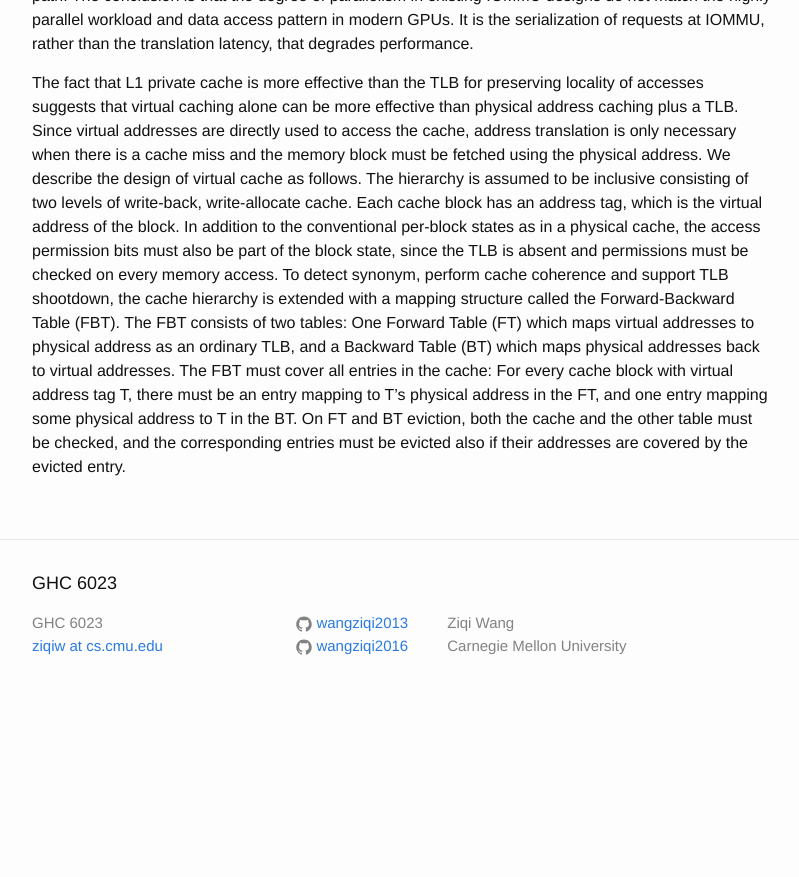
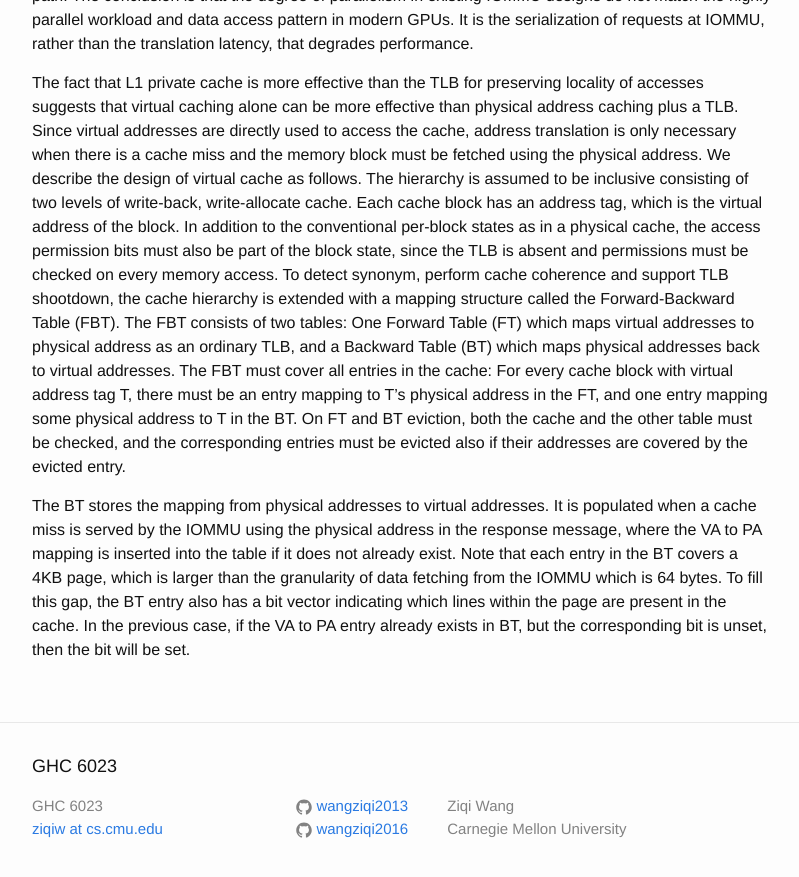
Before and after one commit to wangziqi2013/wangziqi2013.github.io, a Jekyll site: the page built from _posts/2018-12-30-filtering-translation-bandwidth-with-virtual-caching.markdown, in a window 1280 px wide and 900 px high, scrolled down 1186 px. Shown: the top 877 px of the window, without its empty margins (238-1037 px from the left). Built offline with Jekyll 4.4.1, drawn with Linux system fonts in a browser that asks for light colours; before the commit the page ends 1903 px from its top, so only the background shows below that.

Commit message:
Adding BT

```diff
--- a/_posts/2018-12-30-filtering-translation-bandwidth-with-virtual-caching.markdown
+++ b/_posts/2018-12-30-filtering-translation-bandwidth-with-virtual-caching.markdown
@@ -55,3 +55,10 @@ addresses back to virtual addresses. The FBT must cover all entries in the cache
 address tag T, there must be an entry mapping to T's physical address in the FT, and one entry mapping some physical
 address to T in the BT. On FT and BT eviction, both the cache and the other table must be checked, and the corresponding
 entries must be evicted also if their addresses are covered by the evicted entry.
+
+The BT stores the mapping from physical addresses to virtual addresses. It is populated when a cache miss is served by
+the IOMMU using the physical address in the response message, where the VA to PA mapping is inserted into the table if
+it does not already exist. Note that each entry in the BT covers a 4KB page, which is larger than the granularity of
+data fetching from the IOMMU which is 64 bytes. To fill this gap, the BT entry also has a bit vector indicating which
+lines within the page are present in the cache. In the previous case, if the VA to PA entry already exists in BT,
+but the corresponding bit is unset, then the bit will be set.
```
